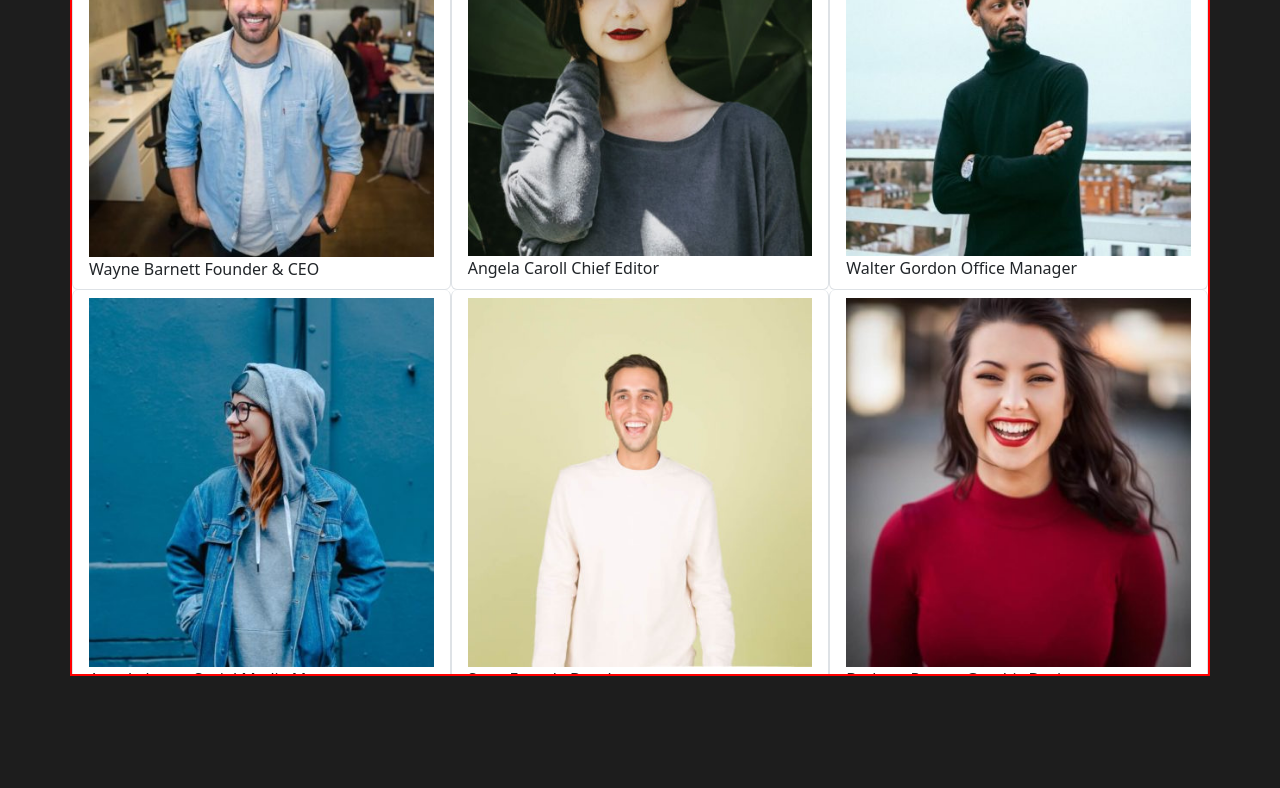
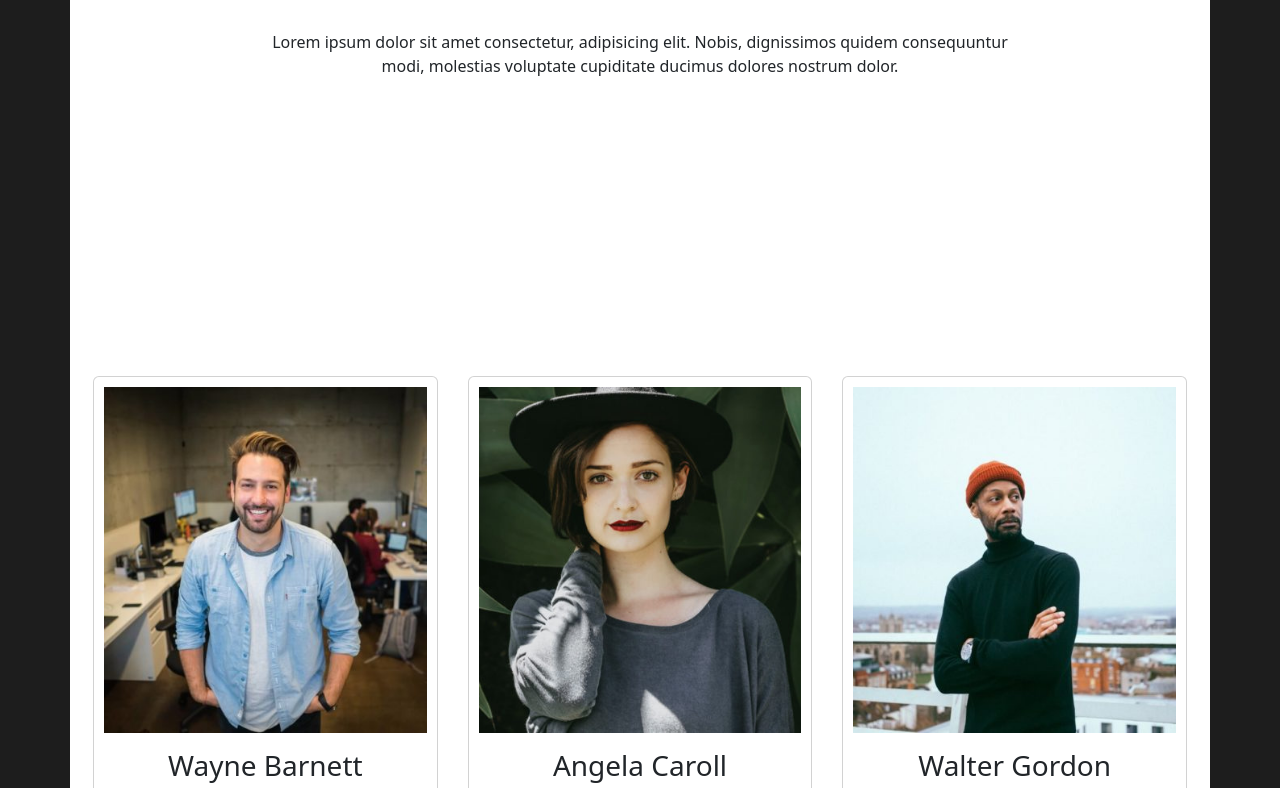
Before and after one commit to AngeloC89/js-our-team, a plain HTML site: page index.html in a window 1280 px wide. Shown: the part 124-912 px from the top of the page. Before the commit the page ends 800 px from the top, so only its background shows below. Drawn offline with nearby package versions, Linux system fonts and the light colour scheme.

Commit message:
add class for card and name

```diff
--- a/css/style.css
+++ b/css/style.css
@@ -28,11 +28,17 @@ input{
 
 .container{
     background-color: white;
-    border: 2px solid red;
-    height: 100vh;
-    overflow-y: auto;
+    padding: 20px;
+
+
+
 }
 
 .box{
-    width: calc(100% / 3);
+    width: calc(100% / 3 - 30px);
+    padding: 10px;
+    margin-top: 250px;
+    display: flex;
+    align-self: flex-start;
+
 }
--- a/index.html
+++ b/index.html
@@ -16,30 +16,16 @@
 
 <body>
 
-    <div class="container d-flex  ">
-        <ul class="list-group row flex-row  ">
-
-          </ul>
 
 
+    <div class="container">
+        <div>
+            <h2 class="text-uppercase text-center m-5 ">our team</h2>
+            <p class="text-center m-5">Lorem ipsum dolor sit amet consectetur, adipisicing elit. Nobis, dignissimos quidem consequuntur<br> modi, molestias voluptate cupiditate ducimus dolores nostrum dolor.</p>
+        </div>
+        <div id="cards" class="row  justify-content-around  ">
 
-
-
-    <!-- <div id="displayTwo" class="container p-3 text-center">
-        <h3 class="mx-3 fw-bold ">Inserisci Dati</h3>
-        <div class="d-flex justify-content-center gap-3 ">
-            <label for="name"></label>
-            <input id="name" class="insert" type="text" maxlength="3">
-            <label for="surname"></label>
-            <input id="surname" class="insert" type="text" maxlength="3">
-            <label for="age"></label>
-            <input id="age" class="insert" type="text" maxlength="3">
         </div>
-
-
-        <button id="send" type="button" class="btn btn-danger  ">Inserisci</button> -->
-
-
     </div>
 
 
--- a/js/script.js
+++ b/js/script.js
@@ -1,8 +1,7 @@
 /*
 
 
-BONUS 2:
-Organizzare i singoli membri in card/schede
+
 BONUS 3:
 Permettere l'aggiunta di un nuovo membro del team
 Consigli del giorno:
@@ -60,7 +59,7 @@ let teaMembers = [
 ];
 
 
-const ulEl = document.querySelector('ul');
+const ulEl = document.getElementById('cards');
 
 
 for (let i = 0; i < teaMembers.length; i++) {
@@ -70,17 +69,16 @@ for (let i = 0; i < teaMembers.length; i++) {
     role: ${teaMembers[i].role}
     image: ${teaMembers[i].image}
     `);
-    const liEl = document.createElement('li');
-    liEl.classList.add('list-group-item', 'col-4', 'card', 'box');
+    const divEl = document.createElement('div');
+    divEl.classList.add( 'card', 'box');
 
+    divEl.innerHTML = `
+    ${teaMembers[i].image}
+ <h3 class="text-center mt-3">${teaMembers[i].name} ${teaMembers[i].surname}</h3>
 
-    liEl.innerHTML = `
-    ${teaMembers[i].image}
- ${teaMembers[i].name}
- ${teaMembers[i].surname}
- ${teaMembers[i].role}
+ <p class="text-center">${teaMembers[i].role}</p>
 
 `;
-    ulEl.appendChild(liEl)
+    ulEl.appendChild(divEl)
 
 };
```
